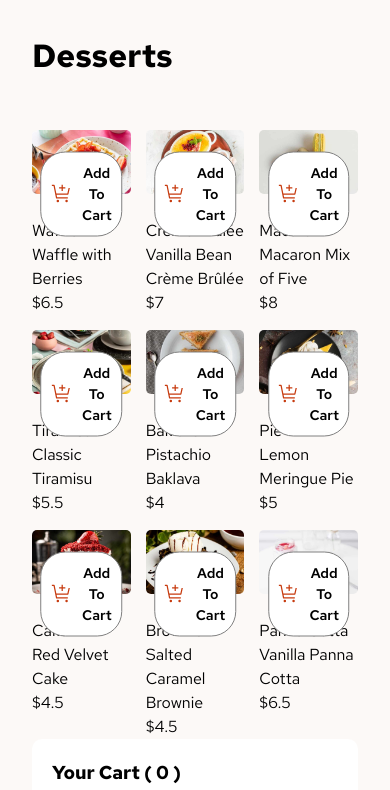
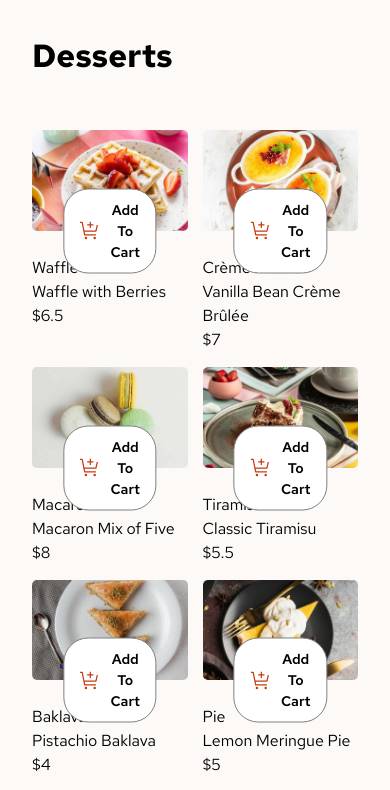
Before and after one commit to Belgacem-Dahmen/product-list-with-cart-main, a Vue app: page / in a window 390 px wide. Shown: the top 790 px of the page. Built offline with nearby package versions, Linux system fonts and the light colour scheme.

Commit message:
updating cart actions

```diff
--- a/src/App.vue
+++ b/src/App.vue
@@ -2,13 +2,18 @@
 import ProductList from './components/ProductList.vue';
 import Cart from './components/Cart.vue';
 import products from '../data.json'
+import { ref } from 'vue';
+const cartData = ref([]);
+
+const addArticle = (product) => {
+      cartData.value.push(product);
+    };
+
 
 </script>
 
 <template>
-   <ProductList :products="products" />
-   <Cart />
+   <ProductList :products="products" :cartData="cartData" :addArticle="addArticle" />
+   <Cart :cartData='cartData' />
 </template>
-<style>
-
-</style>
+<style></style>
--- a/src/assets/base.css
+++ b/src/assets/base.css
@@ -64,6 +64,7 @@ body {
   line-height: 1.5;
   font-size: var(--font-size-product-names);
   font-family: var(--ff-redhat);
+  background-color: var(--rose-50);
 }
 
 /* A elements that don't have a class get default styles */
--- a/src/assets/main.css
+++ b/src/assets/main.css
@@ -1,11 +1,10 @@
 @import './base.css';
 
 #app {
-  max-width: 1280px;
+  max-width: 1440px;
   margin: 0 auto;
   padding: 2rem;
   font-weight: normal;
-  background-color: var(--rose-50);
   display: grid;
   grid-template-columns: 1fr;
 }
--- a/src/components/Cart.vue
+++ b/src/components/Cart.vue
@@ -1,14 +1,76 @@
 <template>
     <div class="cart">
-        <h3> Your Cart ( 0 )</h3>
-        <div class="cart-empty">
+        <h3> Your Cart ({{ numberOfArticles }})</h3>
+        <div v-if="isEmptyCart" class="cart-empty">
             <img src="../assets/images/illustration-empty-cart.svg" alt="">
             <p>your added items will appear here</p>
+        </div>
+        <div v-else class="cart-items">
+            <div v-for="(article, key) in articles" :key="key">
+                <div class="cart-item">
+
+                    <div class="cart-item__infos">
+                        <p class="cart-item__name">{{ article.name }}</p>
+                        <p> <span>{{ article.quantity }}x</span> <span>@ ${{ article.price }}</span> <span>${{
+                            article.quantity *
+                            article.price }}</span></p>
+                    </div>
+                    <button class="cart-item__remove-btn">
+                        <img :src="iconRemove" alt="">
+                    </button>
+
+                </div>
+            </div>
+            {{ totalPrice }}
         </div>
     </div>
 </template>
 
 <script setup>
+import { computed } from 'vue';
+import iconRemove from "@/assets/images/icon-remove-item.svg"
+
+
+const articles = computed(() => {
+    const uniqueArticlesMap = new Map();
+    cartData.forEach(article => {
+        const key = JSON.stringify(article);
+        if (uniqueArticlesMap.has(key)) {
+            uniqueArticlesMap.get(key).quantity++;
+        } else {
+            uniqueArticlesMap.set(key, { ...article, quantity: 1 });
+
+        }
+    });
+
+    return Array.from(uniqueArticlesMap.values());
+});
+
+const numberOfArticles = computed(() => {
+    return cartData.length
+})
+
+const isEmptyCart = computed(() => {
+    return cartData.length == 0 ? true : false
+})
+
+const totalPrice = computed(() => {
+    return articles.value.reduce((sum, article) => {
+        return sum + article.quantity * article.price;
+    }, 0);
+});
+
+
+const { cartData } = defineProps({
+    cartData: {
+        type: Array,
+        default: []
+    }
+
+})
+
+
+
 
 </script>
 
@@ -28,4 +90,25 @@
     justify-content: center;
     height: min-content;
 }
+.cart-items {
+    display: flex;
+    margin-top: 25px;
+    flex-direction: column;
+    gap: 15px;
+
+}
+.cart-item {
+    display: flex;
+    justify-content: space-between;
+    align-items: center;
+}
+
+.cart-item__remove-btn {
+   border: 1px solid gray;
+   background: transparent;
+    border-radius: 50%;
+    display: flex;align-items: center;padding: 2px;
+
+
+}
 </style>
--- a/src/components/Product.vue
+++ b/src/components/Product.vue
@@ -1,14 +1,14 @@
 <template>
-    <div class="product" :onclick="selectProduct">
+    <div class="product">
         <div class="product__header">
-            <!-- <img class="product__header-img" :src="getImageUrl(product.image.mobile)" :alt="product.name" /> -->
-            <picture class="product__header-img" :class="isSelected ? 'selected' : null">
+
+            <picture class="product__header-img" :class="isSelected ? 'selected' : null" :onclick="selectProduct">
                 <source :srcset="getImageUrl(product.image.desktop)" media="(min-width: 1200px)">
                 <source :srcset="getImageUrl(product.image.tablet)" media="(min-width: 768px)">
                 <source :srcset="getImageUrl(product.image.mobile)" media="(min-width: 480px)">
                 <img :src="getImageUrl(product.image.mobile)" :alt="product.name">
             </picture>
-            <button class="product__header-btn">
+            <button class="product__header-btn" :onclick="handleClick">
                 <img :src="cartIcon" alt="">
                 Add To Cart</button>
         </div>
@@ -26,18 +26,24 @@
 <script setup>
 import cartIcon from "@/assets/images/icon-add-to-cart.svg"
 import { ref } from "vue";
+
 function getImageUrl(url) {
     return new URL(url, import.meta.url).href
 }
 const isSelected = ref(false)
 const selectProduct = () => {
     isSelected.value = !isSelected.value
-    console.log(isSelected);
 }
-const { product } = defineProps({
-    product: Object
+const { addArticle, product } = defineProps({
+    product: Object,
+    addArticle: Function
 })
 
+
+const handleClick = () => {
+
+    addArticle(product)
+}
 
 
 
--- a/src/components/ProductList.vue
+++ b/src/components/ProductList.vue
@@ -5,7 +5,7 @@
         </div>
         <div class="products__container">
             <div v-for="product in products" :key="product.id">
-                <Product :product="product" />
+                <Product :product="product" :addArticle="addArticle"/>
             </div>
         </div>
 
@@ -15,8 +15,9 @@
 <script setup>
 import Product from './Product.vue';
 
-const { products } = defineProps({
-    products: Object
+const { addArticle , products } = defineProps({
+    products: Object,
+    addArticle : Function
 })
 </script>
 
@@ -31,7 +32,20 @@ h1 {
     gap: 15px;
 }
 
-@media screen and (min-width : 376px) {
+/* tablettes */
+@media (min-width : 376px) and (max-width : 850px) {
+    .productList {
+        grid-column: span 3;
+    }
+    .products__container {
+        display: grid;
+        grid-template-columns: 1fr 1fr ;
+
+    }
+}
+
+/* desktop */
+@media screen and (min-width : 850px) {
     .productList {
         grid-column: span 3;
     }
```
